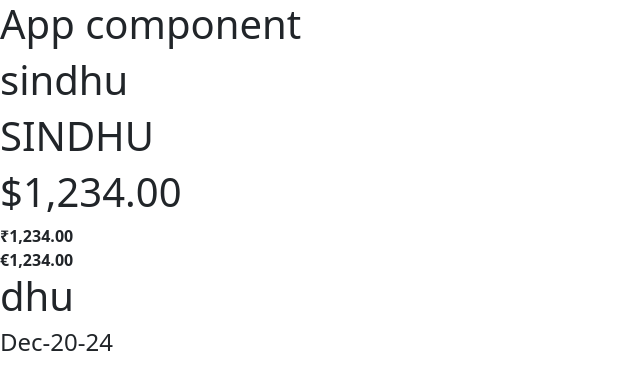
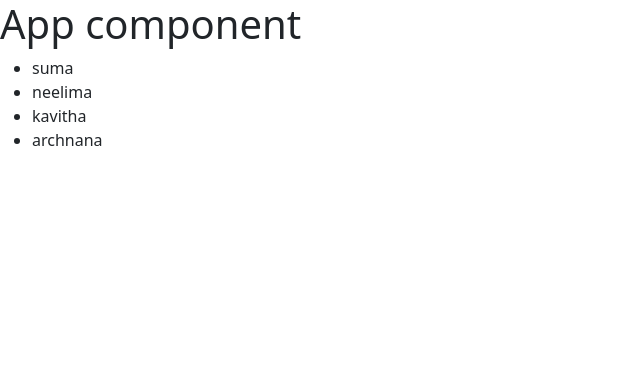
Before and after one commit to Devulpally-Sindhu/loading-spinner, an Angular app: page / in a window 1280 px wide. Shown: the top 390 px of the page, without its empty margins (0-640 px from the left). Built offline with nearby package versions, Linux system fonts and the light colour scheme.

Commit message:
custom-pipes

```diff
--- a/src/app/app.component.html
+++ b/src/app/app.component.html
@@ -1,9 +1,5 @@
 <h1>App component</h1>
-<h1>{{firstname | lowercase}}</h1>
-<h1>{{firstname | uppercase}}</h1>
-<h1>{{price | currency}}</h1>
-<b>{{price | currency:'INR'}}</b>
-<br>
-<b>{{price | currency:'EUR'}}</b>
-<h1>{{firstname | slice:3}}</h1>
-<h4>{{today | date:'MMM-dd-yy'}}</h4>
+
+<ul>
+  <li *ngFor="let x of students | sort:'d'">{{x}}</li>
+</ul>
--- a/src/app/app.component.ts
+++ b/src/app/app.component.ts
@@ -8,9 +8,7 @@ import { Component } from '@angular/core';
 export class AppComponent {
   title = 'loading-spinner';
 
-  firstname:string="sindhu";
-  price:number=1234;
-  today=new Date()
+ students:any=['kavitha','suma','archnana','neelima']
 
 
 
--- a/src/app/app.module.ts
+++ b/src/app/app.module.ts
@@ -4,11 +4,13 @@ import { BrowserModule } from '@angular/platform-browser';
 import { AppRoutingModule } from './app-routing.module';
 import { AppComponent } from './app.component';
 import { FormsModule } from '@angular/forms';
+import { SortPipe } from './sort.pipe';
 
 
 @NgModule({
   declarations: [
     AppComponent,
+    SortPipe,
 
   ],
   imports: [
--- /dev/null
+++ b/src/app/sort.pipe.ts
@@ -0,0 +1,18 @@
+import { Pipe, PipeTransform } from '@angular/core';
+
+@Pipe({
+  name: 'sort'
+})
+export class SortPipe implements PipeTransform {
+
+  transform(value: any, ...args: any[]): any {
+    var temp=[...value];
+    if(args[0]==='a'){
+      return temp.sort()
+    }
+    if(args[0]==='d'){
+      return temp.sort().reverse()
+    }
+  }
+
+}
```
Also changed, not shown: 1 other file (tests, documents, lock files or other folders).
